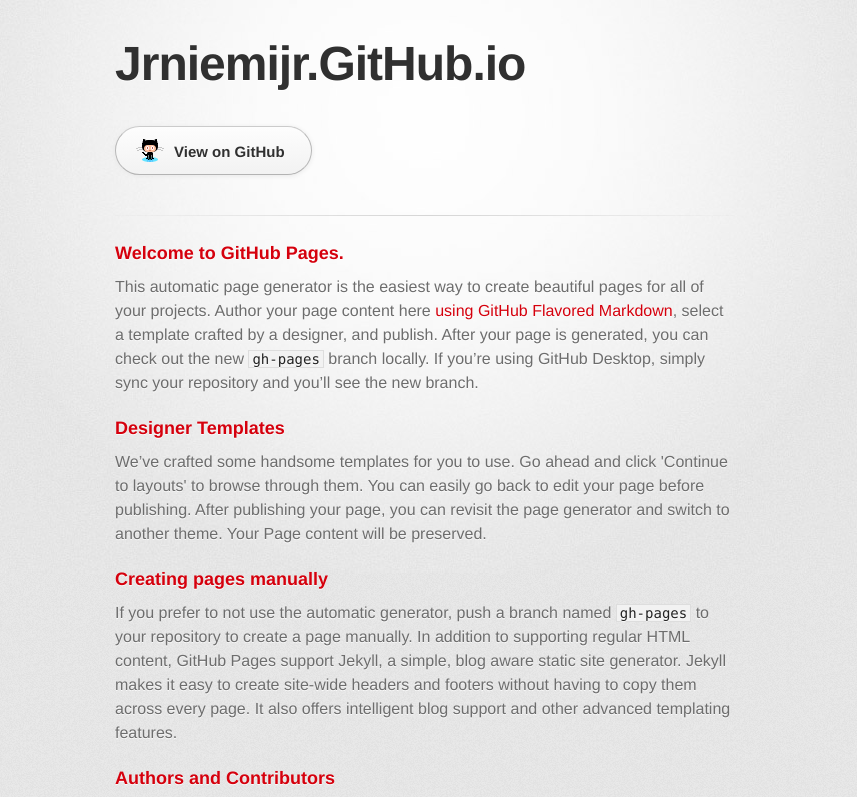
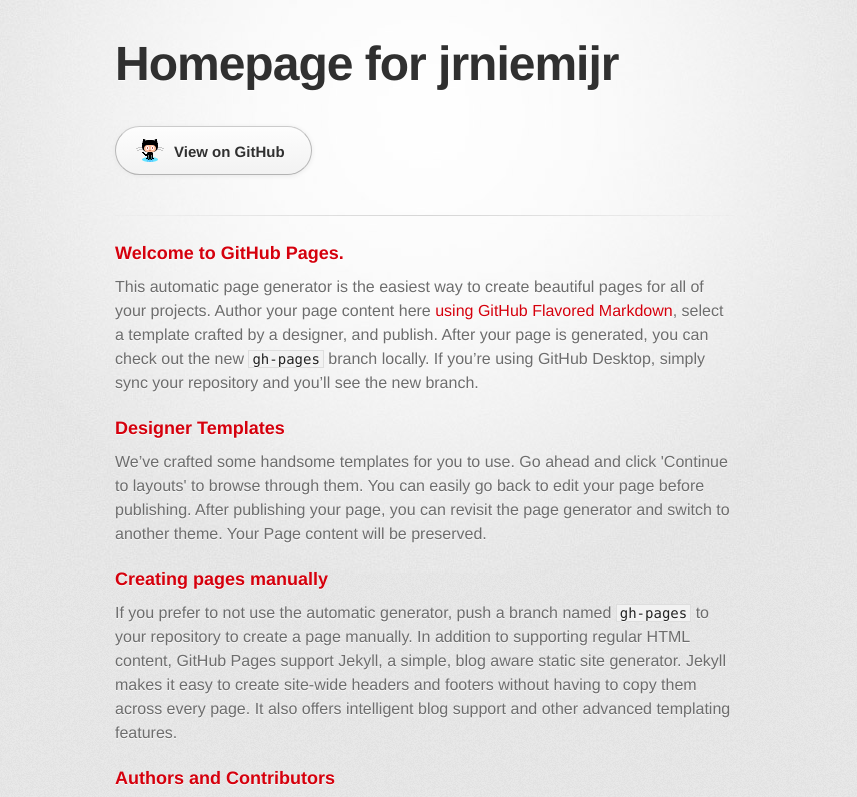
Before and after one commit to jrniemijr/jrniemijr.github.io, a plain HTML site: page index.html in a window 1280 px wide. Shown: the top 797 px of the page, without its empty margins (215-1072 px from the left). Drawn offline with Linux system fonts and the light colour scheme; a web font is replaced by a local one.

Commit message:
change welcome header

```diff
--- a/index.html
+++ b/index.html
@@ -10,7 +10,7 @@
     <!--[if lt IE 9]>
     <script src="//html5shiv.googlecode.com/svn/trunk/html5.js"></script>
     <![endif]-->
-    <title>Homepage for jrniemijr</title>
+    <title>jrniemijr github</title>
   </head>
 
   <body>
@@ -18,7 +18,7 @@
       <div class="inner">
 
         <header>
-          <h1>Jrniemijr.GitHub.io</h1>
+          <h1>Homepage for jrniemijr</h1>
           <h2></h2>
         </header>
 
```
